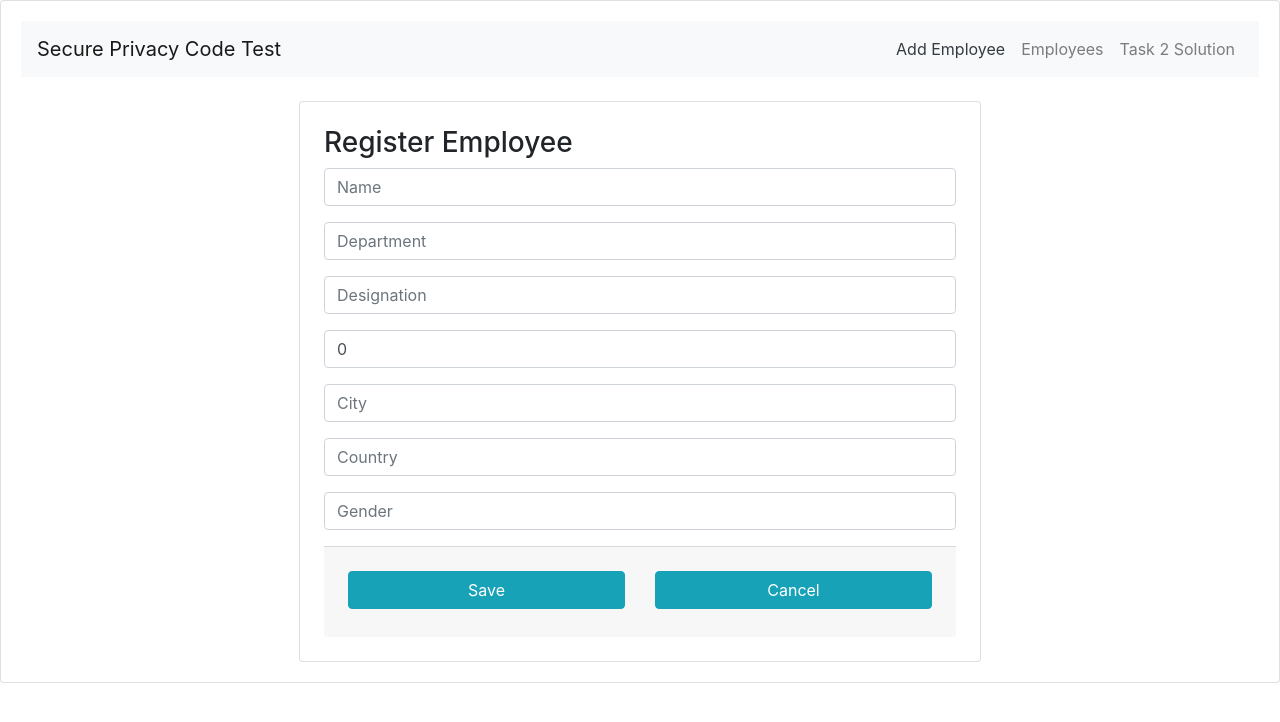
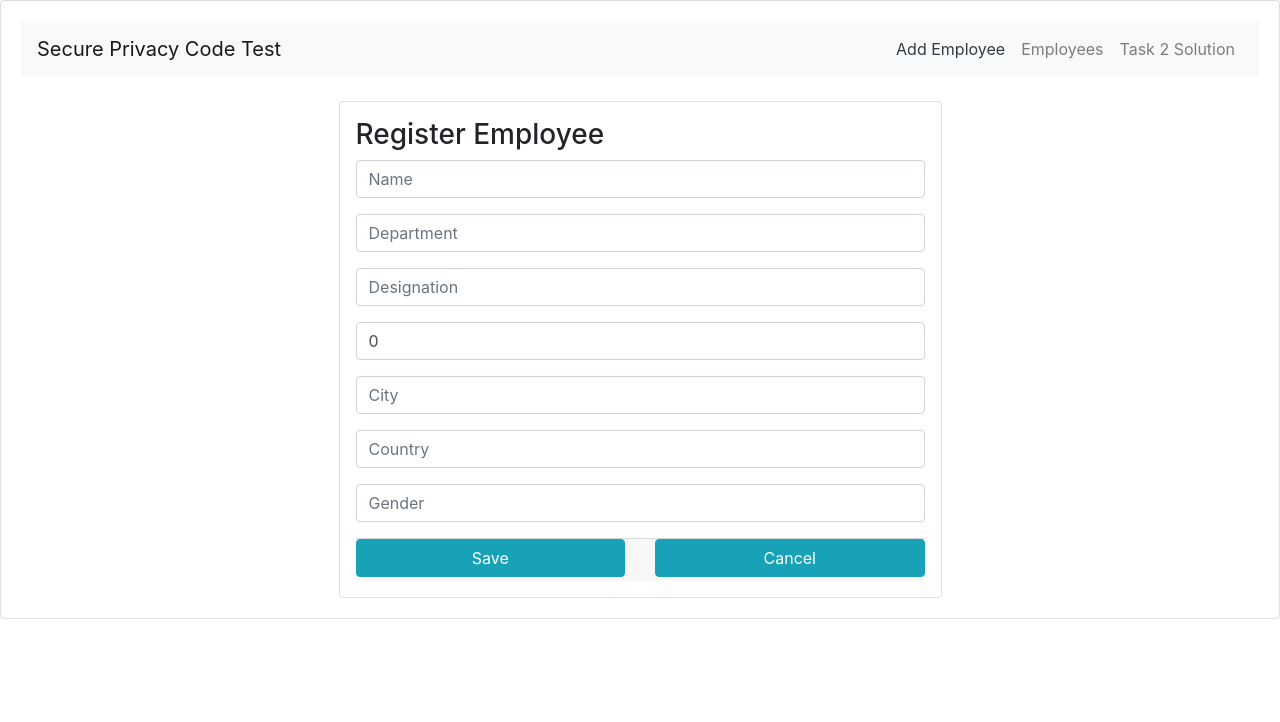
Before and after one commit to IrunguMunene/ASP.Net-Core-CRUD-with-MongoDb, a React (Create React App) app in the folder MongoCrudUi/ClientApp/: page /CreateEmployee in a window 1280 px wide. Shown: the top 722 px of the page. Built offline with nearby package versions, Linux system fonts and the light colour scheme; no server answers.

Commit message:
Fixed verticle scrolling in employee registration and update forms

```diff
--- a/MongoCrudUi/ClientApp/src/components/CreateEmployee.jsx
+++ b/MongoCrudUi/ClientApp/src/components/CreateEmployee.jsx
@@ -44,9 +44,9 @@ export const CreateEmployee = () => {
             <div className="app flex-row align-items-center">
                 <Container>
                     <Row className="justify-content-center">
-                        <Col md="12" lg="10" xl="8">
-                            <Card className="mx-4">
-                                <CardBody className="p-4">
+                        <Col md="10" lg="9" xl="7">
+                            <Card className="mx-3">
+                                <CardBody className="p-3">
                                     <Form onSubmit={onSubmit}>
                                         <h3>Register Employee</h3>
                                         <InputGroup className="mb-3">
@@ -74,7 +74,7 @@ export const CreateEmployee = () => {
                                             <Input type="text" name="Gender" id="Gender" placeholder="Gender" value={gender}
                                                 onChange={e => setGender(e.target.value)} />
                                         </InputGroup>
-                                        <CardFooter className="p-4">
+                                        <CardFooter className="p-0">
                                             <Row>
                                                 <Col xs="12" sm="6">
                                                     <Button type="submit" className="btn btn-info mb-1" block><span>Save</span></Button>
--- a/MongoCrudUi/ClientApp/src/components/EditEmployee.jsx
+++ b/MongoCrudUi/ClientApp/src/components/EditEmployee.jsx
@@ -67,9 +67,9 @@ export const EditEmployee = route => {
             <div className="app flex-row align-items-center">
                 <Container>
                     <Row className="justify-content-center">
-                        <Col md="12" lg="10" xl="8">
-                            <Card className="mx-4">
-                                <CardBody className="p-4">
+                        <Col md="10" lg="9" xl="7">
+                            <Card className="mx-3">
+                                <CardBody className="p-3">
                                     <Form onSubmit={onSubmit}>
                                         <h3>Update Employee</h3>
                                         <InputGroup className="mb-3">
@@ -100,7 +100,7 @@ export const EditEmployee = route => {
                                             <Input type="text" name="Gender" id="Gender" placeholder="Gender" value={selectedUser.gender}
                                                 onChange={e => handleOnChange("gender", e.target.value)} />
                                         </InputGroup>
-                                        <CardFooter className="p-4">
+                                        <CardFooter className="p-0">
                                             <Row>
                                                 <Col xs="12" sm="6">
                                                     <Button type="submit" className="btn btn-info mb-1" block><span>Save</span></Button>
--- a/MongoCrudUi/ClientApp/src/components/NavMenu.jsx
+++ b/MongoCrudUi/ClientApp/src/components/NavMenu.jsx
@@ -1,5 +1,5 @@
-import React, { Component } from 'react';
-import { Collapse, Container, Navbar, NavbarBrand, NavbarToggler, NavItem } from 'reactstrap';
+import React from 'react';
+import { NavbarBrand, NavItem } from 'reactstrap';
 import { Link } from 'react-router-dom';
 import './NavMenu.css';
 
```
